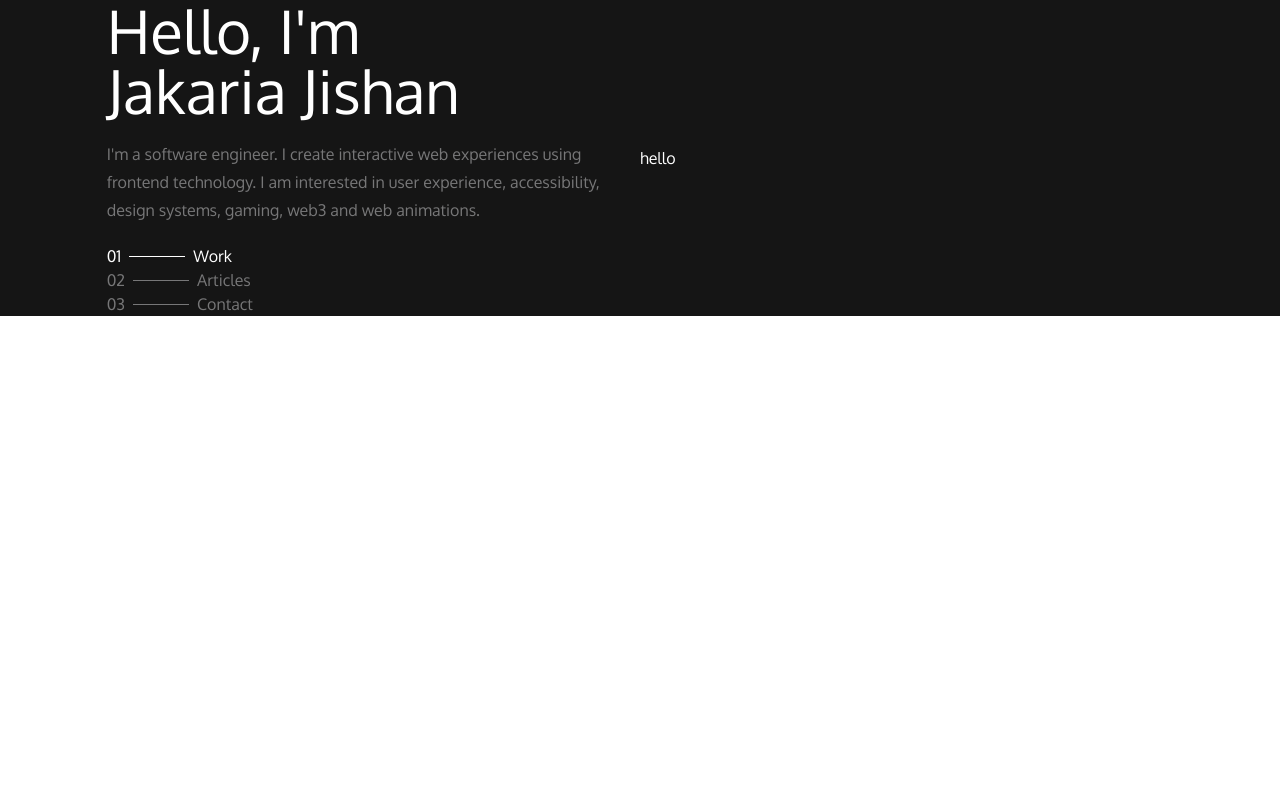
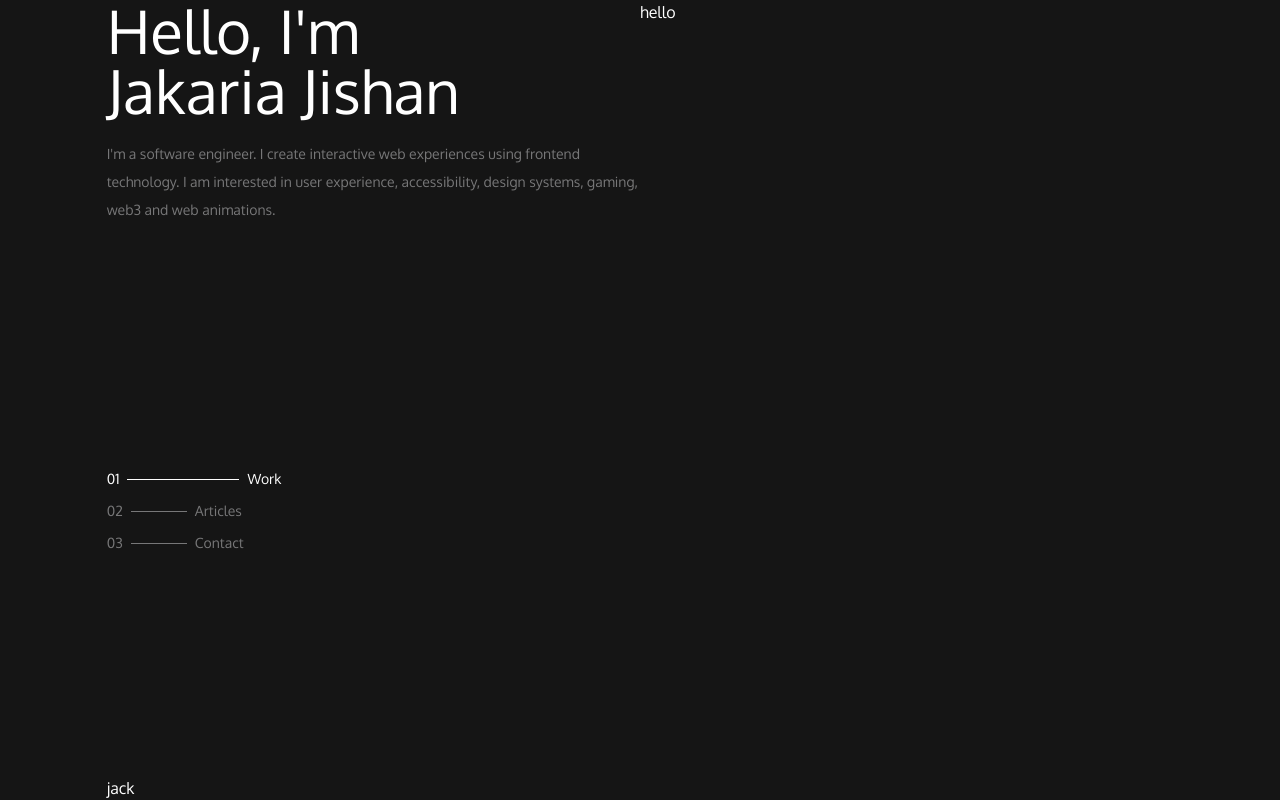
Before and after one commit to JakariaJishan/Portfolio2.1, a React (Create React App) app: page / in a window 1280 px wide. Built offline with nearby package versions, Linux system fonts and the light colour scheme.

Commit message:
Add dynamic transition link

```diff
--- a/src/components/home/Home.js
+++ b/src/components/home/Home.js
@@ -4,7 +4,7 @@ import { Sidebar } from "../sidebar/Sidebar";
 
 const Home = () => {
   return (
-    <div className="flex justify-between items-center">
+    <div className="flex justify-between items-start">
         <Sidebar />
         <MainBar />
     </div>
--- a/src/components/sidebar/NavigateLink.js
+++ b/src/components/sidebar/NavigateLink.js
@@ -5,14 +5,14 @@ const NavigateLink = ({ link }) => {
     const location = useLocation()
     const isActive = location.pathname === link.path
   return (
-    <div>
+    <div className="inline-block group">
       <NavLink
         to={link.path}
-        className={`${isActive? 'text-white':'text-[#777778]'}`}
+        className={`${isActive? 'text-white':'text-[#777778]'} group-hover:text-white`}
       >
-        <div className="flex items-center">
+        <div className="flex items-center text-sm">
           <p>{link.serial}</p>
-          <hr className={`mx-2 w-14 ${isActive ? 'bg-white' : 'bg-[#777778]'} border-0 h-px`} />
+          <hr className={` transition-width ease-out mx-2 w-14 hover:w-28 group-hover:w-28 group-hover:bg-white  ${isActive ? 'bg-white w-28' : 'bg-[#777778]'} border-0 h-px duration-300 `} />
           <p>{link.linkName}</p>
         </div>
       </NavLink>
--- a/src/components/sidebar/Sidebar.js
+++ b/src/components/sidebar/Sidebar.js
@@ -6,36 +6,43 @@ export const Sidebar = () => {
     {
       serial: "01",
       linkName: "Work",
-      path:'/'
+      path: "/",
     },
     {
       serial: "02",
       linkName: "Articles",
-      path:'/articles'
+      path: "/articles",
     },
     {
       serial: "03",
       linkName: "Contact",
-      path:'/contact'
+      path: "/contact",
     },
   ];
   return (
     <div className=" w-full">
+      <div className="flex flex-col h-screen justify-between">
+        <div>
           <h1 className="text-6xl">
             Hello, I'm <br /> Jakaria Jishan
           </h1>
-      <p className="leading-7 my-5 text-[#777778]">
+          <p className=" text-sm leading-7 my-5 text-[#777778]">
             I'm a software engineer. I create interactive web experiences using
-        frontend technology. I am interested in user experience, accessibility,
-        design systems, gaming, web3 and web animations.
+            frontend technology. I am interested in user experience,
+            accessibility, design systems, gaming, web3 and web animations.
           </p>
+        </div>
+        <div className="">
           {links.map((link) => {
             return (
-          <div key={link.serial} className="">
+              <div key={link.serial} className="my-2">
                 <NavigateLink link={link} />
               </div>
             );
           })}
         </div>
+        <div className="">jack</div>
+      </div>
+    </div>
   );
 };
--- a/tailwind.config.js
+++ b/tailwind.config.js
@@ -6,6 +6,9 @@ module.exports = {
       fontFamily: {
         'oxygen': ['"Oxygen"', 'sans-serif'],
       },
+      transitionProperty: {
+        'width': 'width'
+    },
     },
   },
   plugins: [],
```
Lines whose indentation alone changed are shown as unchanged.
